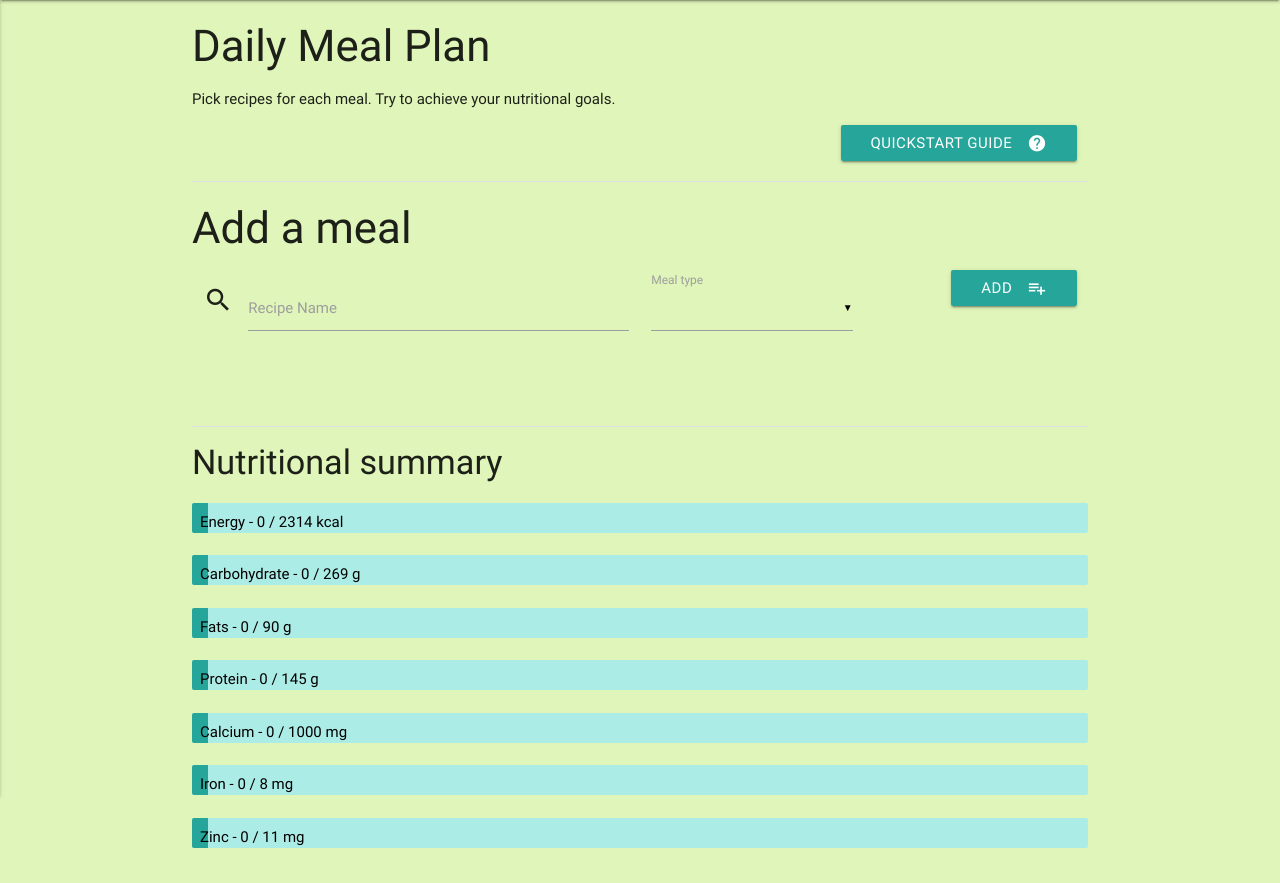
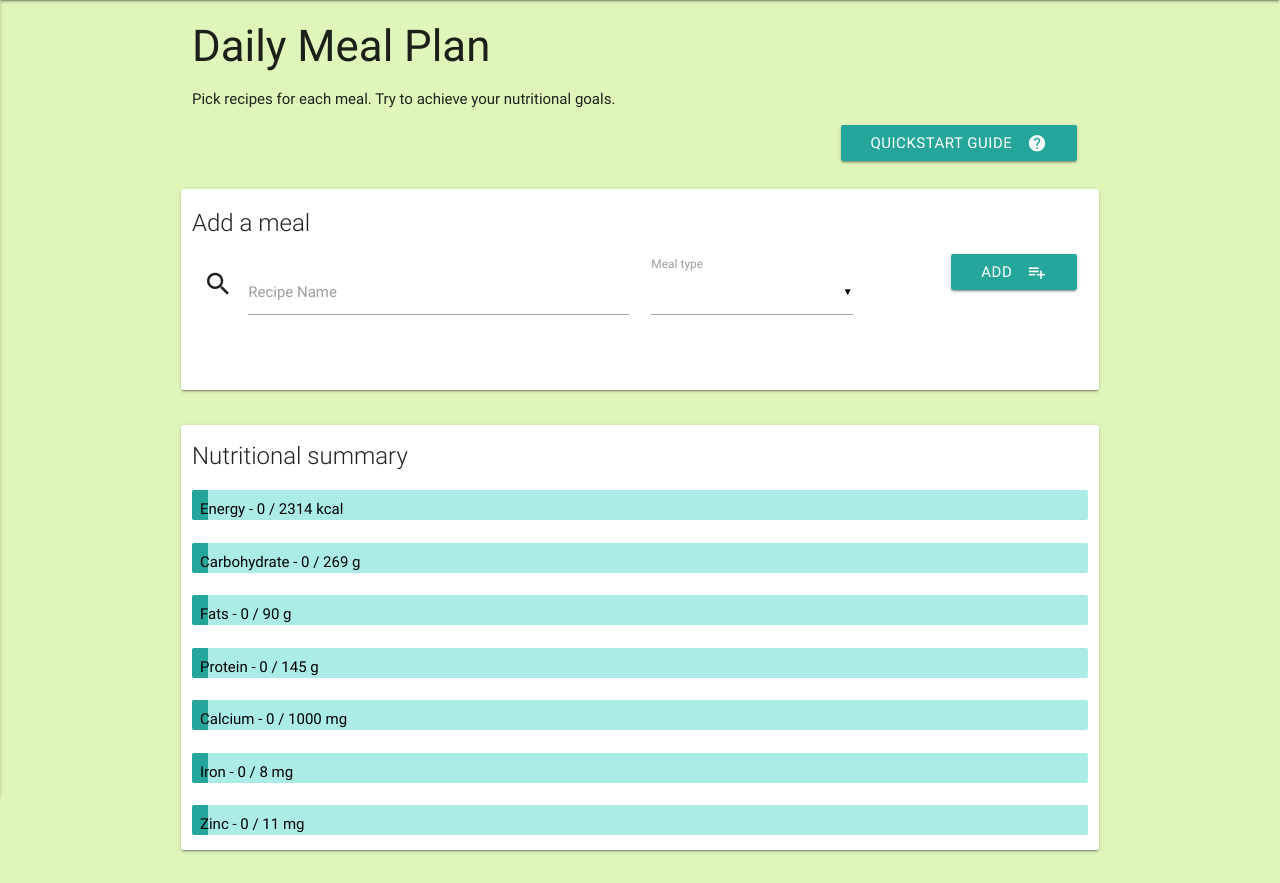
Before and after one commit to paulldev/milestone-project-3, a Flask app: page / in a window 1280 px wide. Shown: the part 64-947 px from the top of the page. After the commit the page ends 917 px from the top, so only its background shows below. Run offline with Flask 2, Linux system fonts and the light colour scheme; data that the repository does not hold is empty; some libraries are stand-ins or nearby versions.

Commit message:
Add ids 'add-meal-card' & 'nutrition-summary-card'

```diff
--- a/templates/index.html
+++ b/templates/index.html
@@ -10,10 +10,9 @@
         </div>
     </div>
 </div>
-<div class="divider"></div>
 <div class="row">
-    <div class="col s12">
-        <h3>Add a meal</h3>
+    <div class="col s12 card" id="add-meal-card">
+        <h3 class="card-title">Add a meal</h3>
         <form class="col s12" autocomplete="off">
             <div class="row">
                 <div class="input-field col s12 m6">
@@ -69,10 +68,9 @@
         </form>
     </div>
 </div>
-<div class="divider"></div>
-<div class="row">
+<div class="row card" id="nutrition-summary-card">
 	<div class="col s12">
-		<h4>Nutritional summary</h4>
+		<h4 class="card-title">Nutritional summary</h4>
 	</div>
 	<div id="energy_bar" class="col s12">
 		<div class="progress">
```
